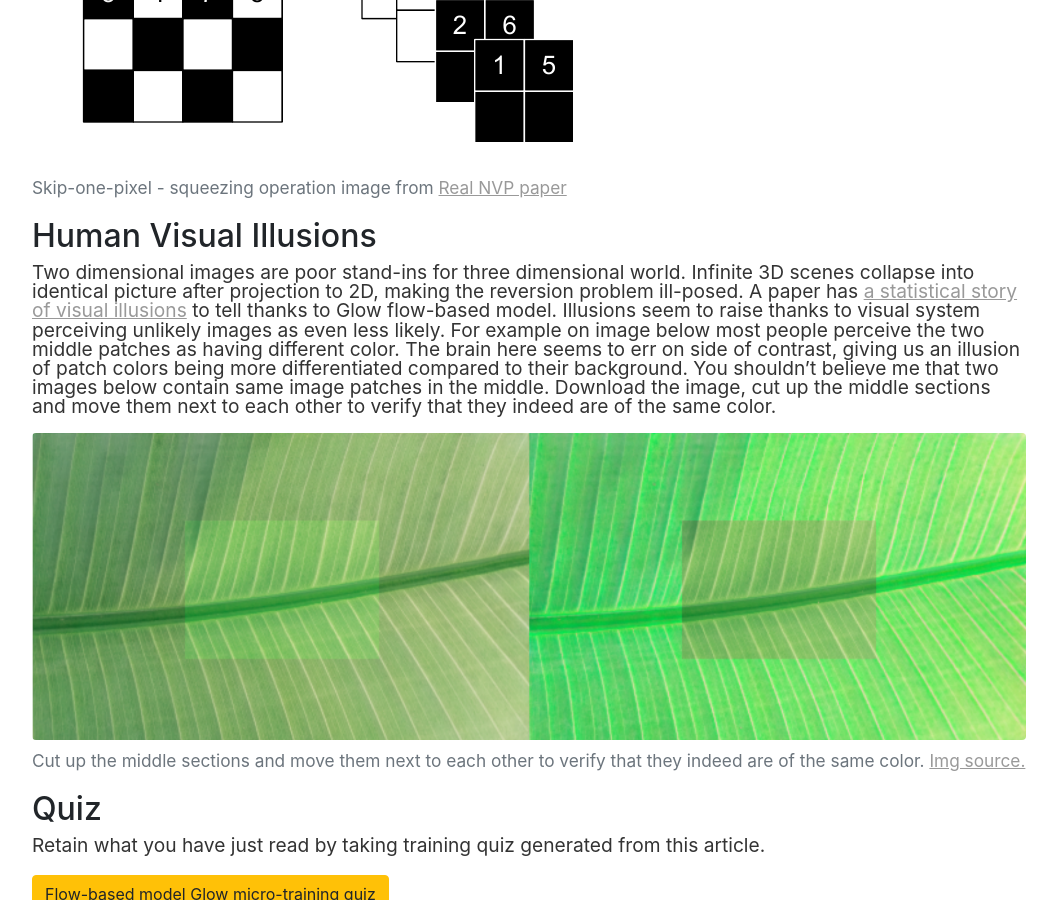
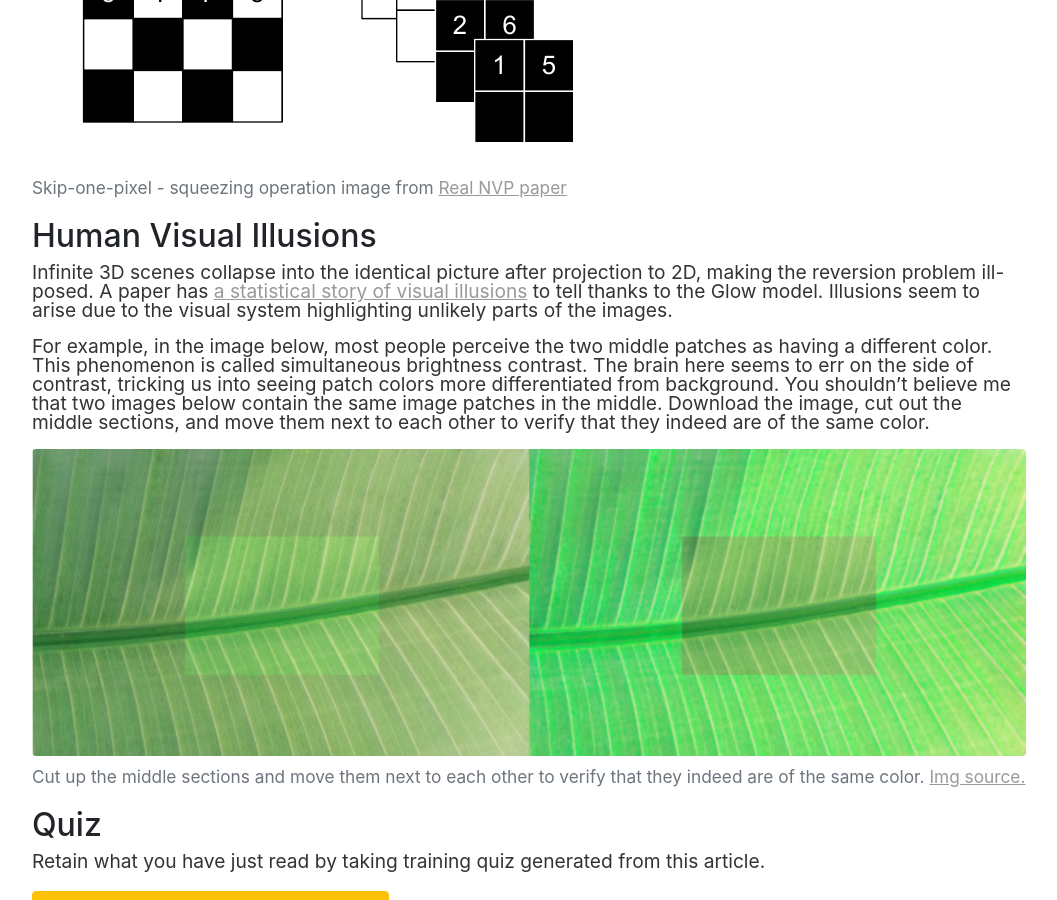
Before and after one commit to vackosar/vackosar.github.io, a Jekyll site: the page built from _posts/2020-06-19-glow-the-representations-must-flow.md, in a window 1280 px wide and 900 px high, scrolled down 2764 px. Shown: the whole window, without its empty margins (111-1168 px from the left). Built offline with Jekyll 4.4.1, drawn with Linux system fonts in a browser that asks for light colours; nearby versions of some CDN libraries; library files that are not in the unit come from our copies; comment, search, counter and statistics services are not loaded.

Commit message:
rewrite visual illusions

```diff
--- a/_posts/2020-06-19-glow-the-representations-must-flow.md
+++ b/_posts/2020-06-19-glow-the-representations-must-flow.md
@@ -88,13 +88,16 @@ But how do we go from an image to required number of channels for above to make
 
 ## Human Visual Illusions
 
-Two dimensional images are poor stand-ins for three dimensional world. Infinite 3D scenes collapse into identical picture after projection to 2D, making the reversion problem ill-posed.
-A paper has [a statistical story of visual illusions](https://arxiv.org/pdf/2005.08772v1.pdf) to tell thanks to Glow flow-based model.
-Illusions seem to raise thanks to visual system perceiving unlikely images as even less likely.
-For example on image below most people perceive the two middle patches as having different color.
-The brain here seems to err on side of contrast, giving us an illusion of patch colors being more differentiated compared to their background.
-You shouldn't believe me that two images below contain same image patches in the middle.
-Download the image, cut up the middle sections and move them next to each other to verify that they indeed are of the same color.
+Infinite 3D scenes collapse into the identical picture after projection to 2D, making the reversion problem ill-posed.
+A paper has [a statistical story of visual illusions](https://arxiv.org/pdf/2005.08772v1.pdf) to tell thanks to the Glow model.
+Illusions seem to arise due to the visual system highlighting unlikely parts of the images.
+
+For example, in the image below, most people perceive the two middle patches as having a different color.
+This phenomenon is called simultaneous brightness contrast.
+The brain here seems to err on the side of contrast, tricking us into seeing patch colors more differentiated from background.
+You shouldn't believe me that two images below contain the same image patches in the middle.
+Download the image, cut out the middle sections, and move them next to each other to verify that they indeed are of the same color.
+
 
 <figure class="figure">
     <img
```
